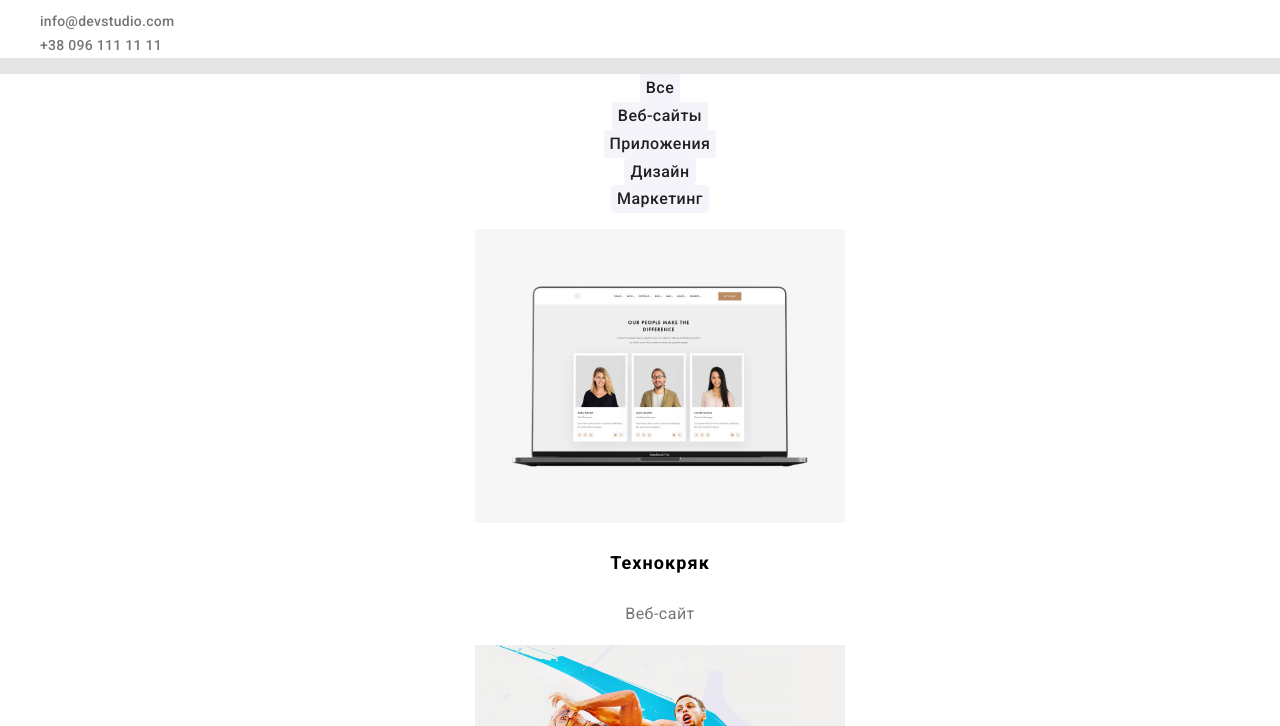
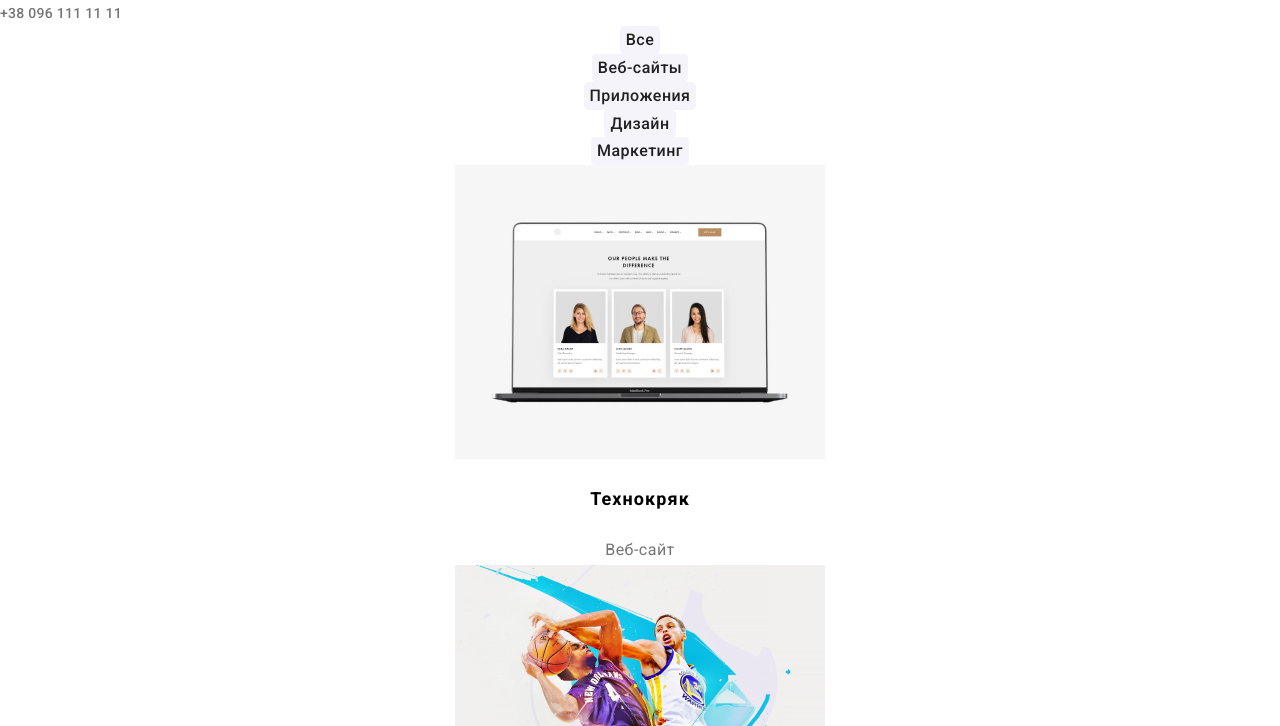
Before and after one commit to EvgeniyKarpuhin/goit-markup-hw-03, a plain HTML site: page portfolio.html in a window 1280 px wide. Shown: the part 110-836 px from the top of the page. Drawn offline with Linux system fonts and the light colour scheme.

Commit message:
Update style.css

```diff
--- a/css/style.css
+++ b/css/style.css
@@ -19,6 +19,13 @@ a {
 
 ul {
     list-style: none;
+}
+
+a,
+p,
+ul {
+    margin: 0;
+    padding: 0;
 }
 
 .head {
```
